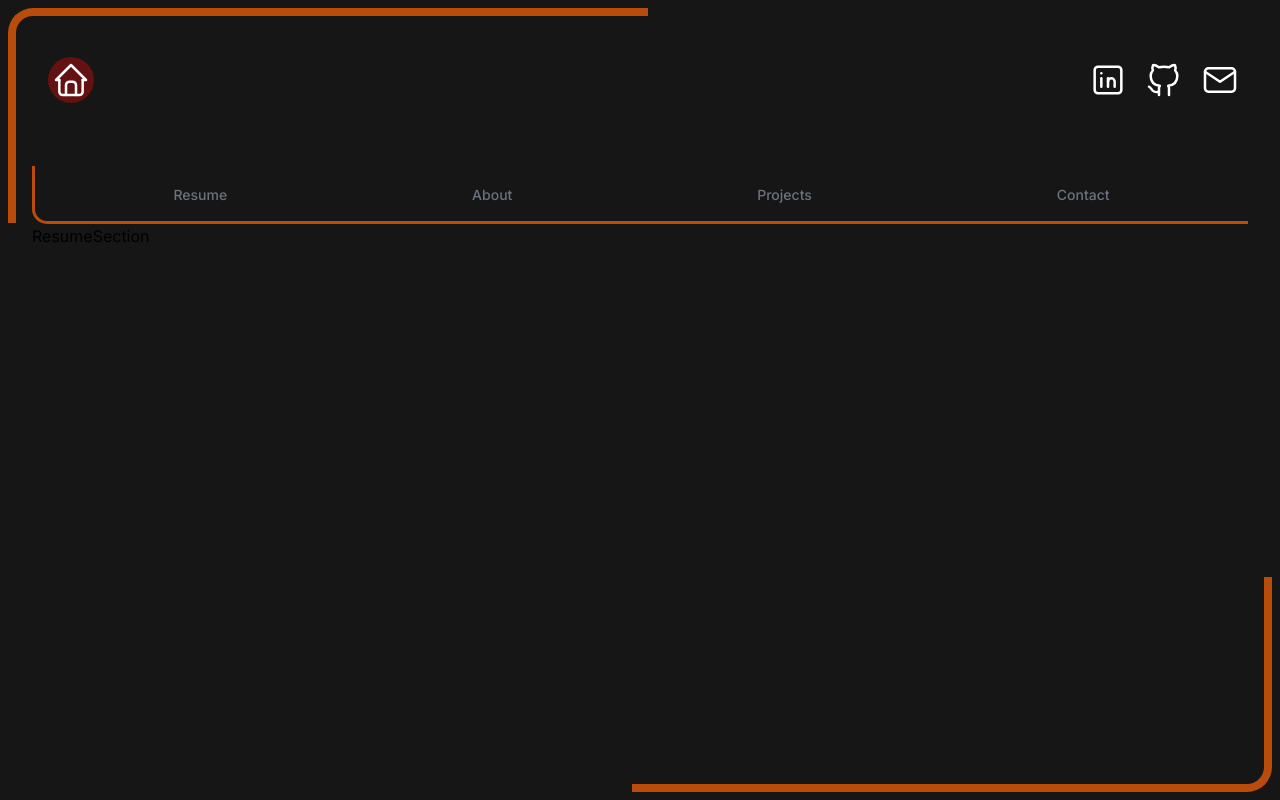
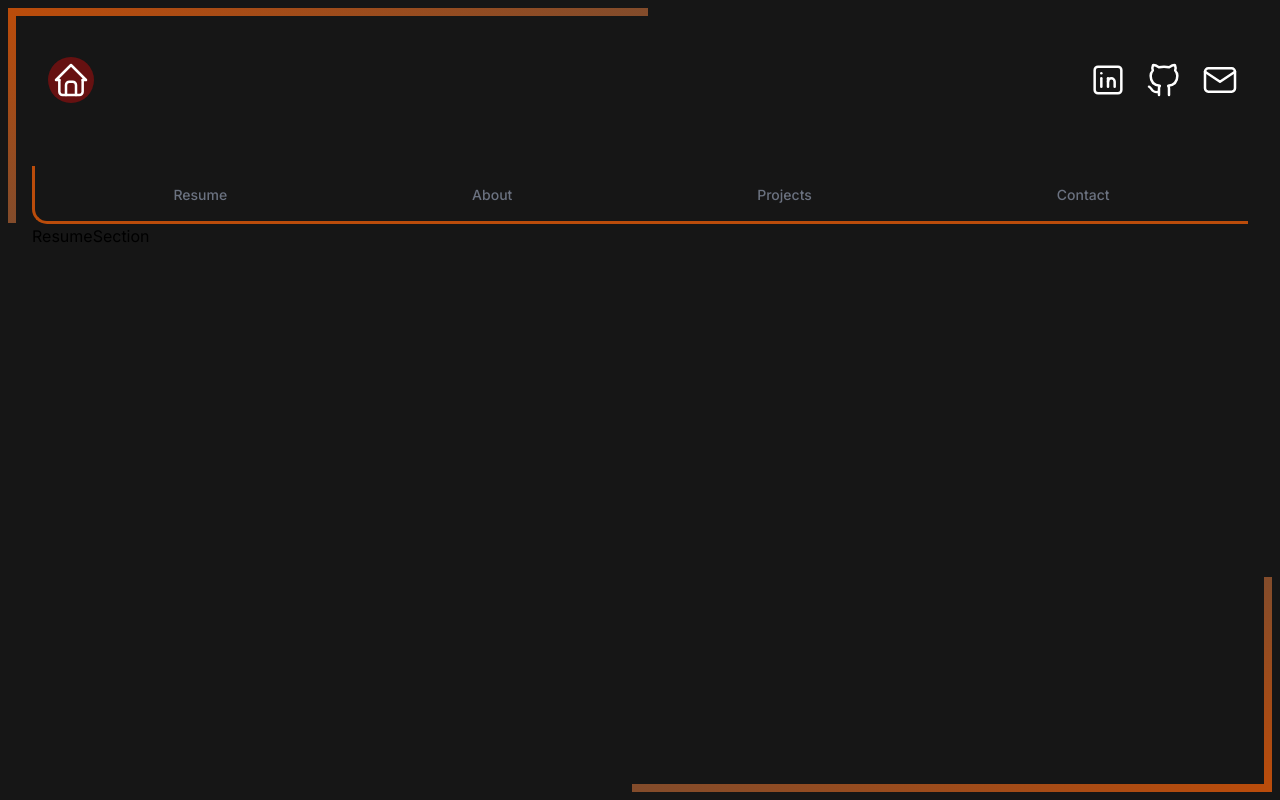
Before and after one commit to gastoncaute/portafolio, a Next.js app: page / in a window 1280 px wide. Built offline with nearby package versions, Linux system fonts and the light colour scheme.

Commit message:
border style

```diff
--- a/src/app/globals.css
+++ b/src/app/globals.css
@@ -34,7 +34,9 @@
   width: 50%;
   height: 215px;
   border-width: 0.5rem 0 0 0.5rem;
-  border-color: #ba4c0b;
+  border-style: solid;
+  border-image: linear-gradient(to bottom right, #ba4c0b, #4b4b4b);
+  border-image-slice: 1;
   border-radius: 25px 0 0 0;
   z-index: -1;
 }
@@ -46,10 +48,14 @@
   width: 50%;
   height: 215px;
   border-width: 0 0.5rem 0.5rem 0;
-  border-color: #ba4c0b;
+  border-style: solid;
+  border-image: linear-gradient(to top left, #ba4c0b, #4b4b4b);
+  border-image-slice: 1;
   border-radius: 0 0 25px 0;
   z-index: -1;
 }
+
+/* -------------------------------------------------------------------------------------------------HEADER--------------------------------------------------------------------------------------- */
 
 header {
   margin-top: 1rem;
@@ -118,3 +124,5 @@
   background-color: #ba4c0b;
   color: #fff;
 }
+
+/* --------------------------------------------------------------------------------------------------TABS---------------------------------------------------------------------------------------- */
```
